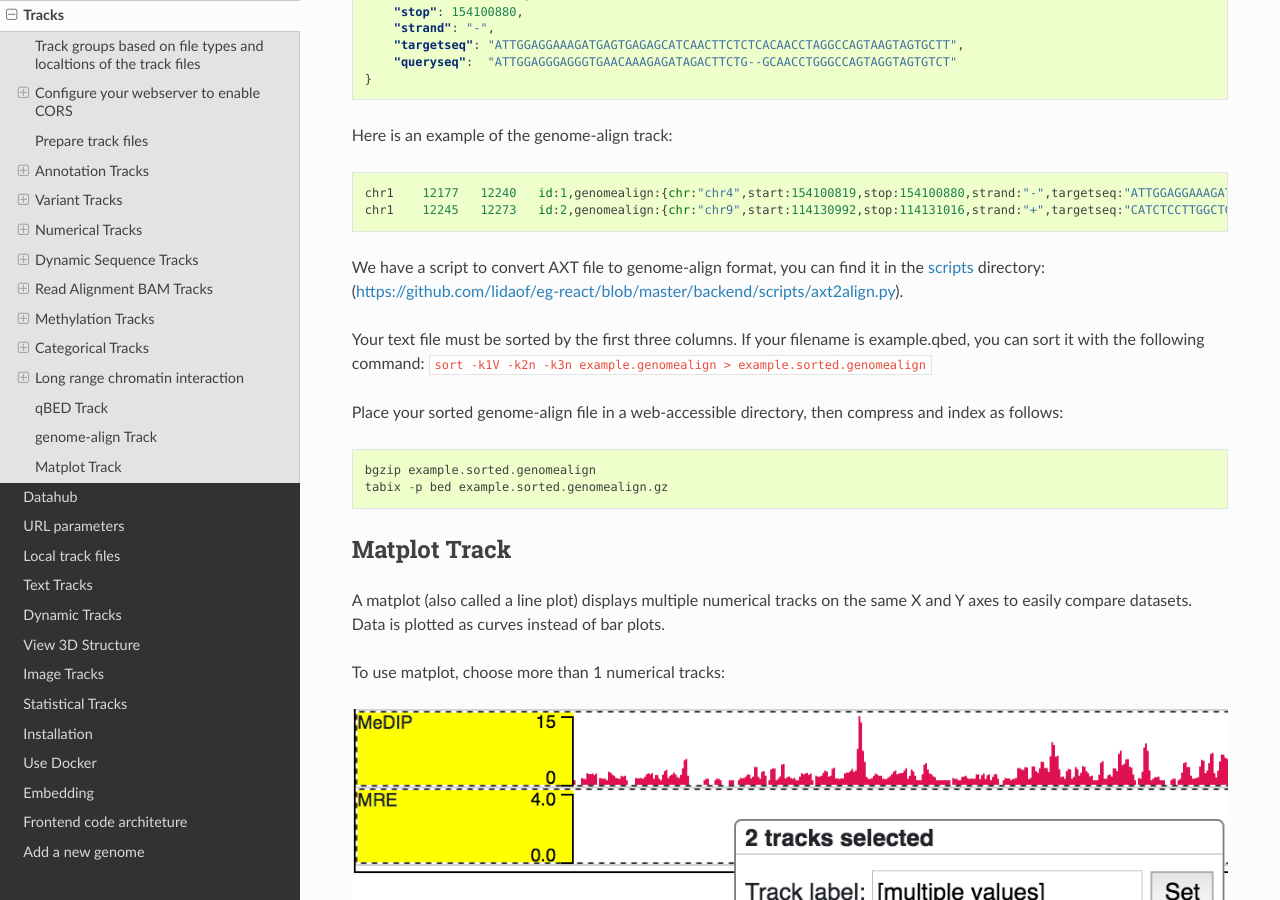
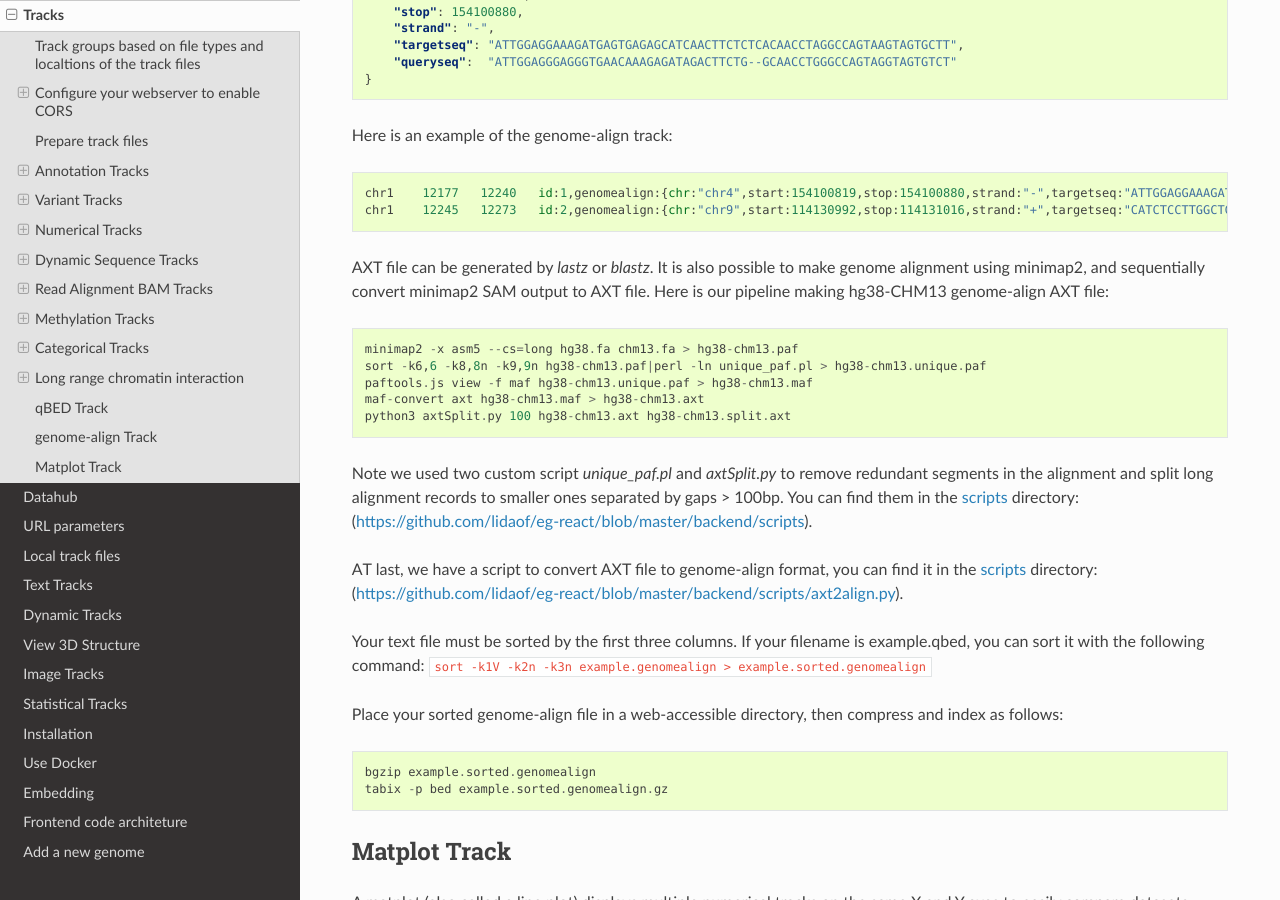
Before and after one commit to lidaof/eg-docs, a Sphinx documentation site: the page built from docs/tracks.rst, in a window 1280 px wide and 900 px high, scrolled down 16390 px. Built offline with Sphinx 7.4.7 and the Read the Docs theme 2.0.0, drawn with Linux system fonts in a browser that asks for light colours.

Commit message:
axt file from minimap2

```diff
--- a/docs/tracks.rst
+++ b/docs/tracks.rst
@@ -582,7 +582,17 @@ Here is an example of the genome-align track::
     chr1    12177   12240   id:1,genomealign:{chr:"chr4",start:154100819,stop:154100880,strand:"-",targetseq:"ATTGGAGGAAAGATGAGTGAGAGCATCAACTTCTCTCACAACCTAGGCCAGTAAGTAGTGCTT",queryseq:"ATTGGAGGGAGGGTGAACAAAGAGATAGACTTCTG--GCAACCTGGGCCAGTAGGTAGTGTCT"}
     chr1    12245   12273   id:2,genomealign:{chr:"chr9",start:114130992,stop:114131016,strand:"+",targetseq:"CATCTCCTTGGCTGTGATACGTGGCCGG",queryseq:"TGTCCCCTTGTCTGC----CGGGGCTGG"}
 
-We have a script to convert AXT file to genome-align format, you can find it in the scripts_ directory: (https://github.com/lidaof/eg-react/blob/master/backend/scripts/axt2align.py).
+AXT file can be generated by `lastz` or `blastz`. It is also possible to make genome alignment using minimap2, and sequentially convert minimap2 SAM output to AXT file. Here is our pipeline making hg38-CHM13 genome-align AXT file::
+
+    minimap2 -x asm5 --cs=long hg38.fa chm13.fa > hg38-chm13.paf
+    sort -k6,6 -k8,8n -k9,9n hg38-chm13.paf|perl -ln unique_paf.pl > hg38-chm13.unique.paf
+    paftools.js view -f maf hg38-chm13.unique.paf > hg38-chm13.maf
+    maf-convert axt hg38-chm13.maf > hg38-chm13.axt
+    python3 axtSplit.py 100 hg38-chm13.axt hg38-chm13.split.axt
+
+Note we used two custom script `unique_paf.pl` and `axtSplit.py` to remove redundant segments in the alignment and split long alignment records to smaller ones separated by gaps > 100bp. You can find them in the scripts_ directory: (https://github.com/lidaof/eg-react/blob/master/backend/scripts).
+
+AT last, we have a script to convert AXT file to genome-align format, you can find it in the scripts_ directory: (https://github.com/lidaof/eg-react/blob/master/backend/scripts/axt2align.py).
 
 Your text file must be sorted by the first three columns. If your filename is example.qbed, you can sort it with the following command: ``sort -k1V -k2n -k3n example.genomealign > example.sorted.genomealign``
 
```
